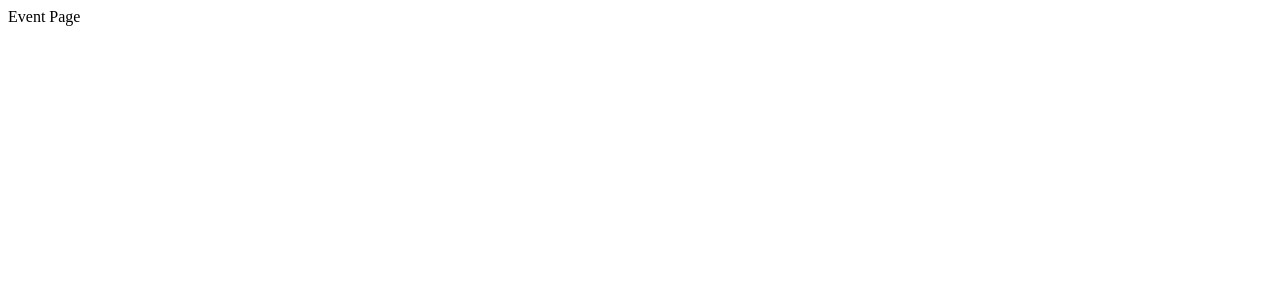
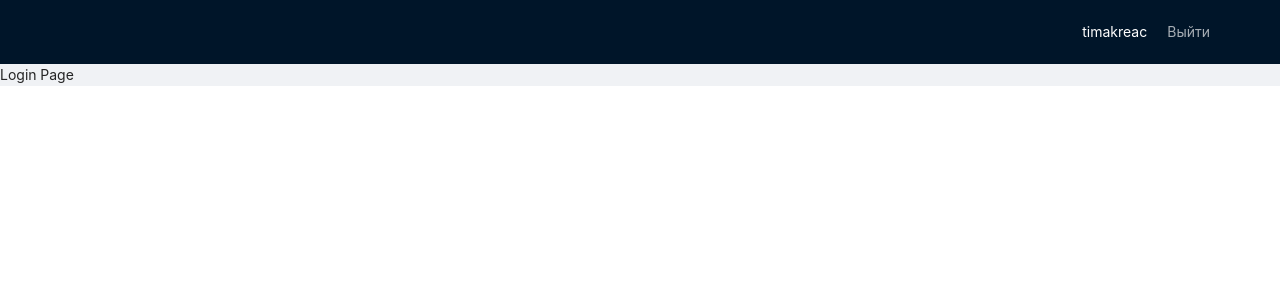
Before and after one commit to TimaKreac/calendar-test, a React (Create React App) app: page /login in a window 1280 px wide. Before the commit this address led to /. Shown: the top 300 px of the page. Built offline with nearby package versions, Linux system fonts and the light colour scheme.

Commit message:
added navbar component

```diff
--- a/src/App.css
+++ b/src/App.css
@@ -1,38 +1 @@
-.App {
-  text-align: center;
-}
-
-.App-logo {
-  height: 40vmin;
-  pointer-events: none;
-}
-
-@media (prefers-reduced-motion: no-preference) {
-  .App-logo {
-    animation: App-logo-spin infinite 20s linear;
-  }
-}
-
-.App-header {
-  background-color: #282c34;
-  min-height: 100vh;
-  display: flex;
-  flex-direction: column;
-  align-items: center;
-  justify-content: center;
-  font-size: calc(10px + 2vmin);
-  color: white;
-}
-
-.App-link {
-  color: #61dafb;
-}
-
-@keyframes App-logo-spin {
-  from {
-    transform: rotate(0deg);
-  }
-  to {
-    transform: rotate(360deg);
-  }
-}
+@import '~antd/dist/antd.css';
--- a/src/App.tsx
+++ b/src/App.tsx
@@ -1,12 +1,18 @@
 import React from 'react'
+import { Layout } from 'antd'
+
+import AppRouter from './components/AppRouter'
+import Navbar from './components/Navbar'
 import './App.css'
-import AppRouter from './components/AppRouter'
 
 function App() {
   return (
-    <div>
-      <AppRouter />
-    </div>
+    <Layout>
+      <Navbar />
+      <Layout.Content>
+        <AppRouter />
+      </Layout.Content>
+    </Layout>
   )
 }
 
--- a/src/components/AppRouter.tsx
+++ b/src/components/AppRouter.tsx
@@ -5,7 +5,7 @@
 interface AppRouterProps {}
 
 const AppRouter: React.FC<AppRouterProps> = () => {
-  const auth = true
+  let auth = false
 
   return (
     <>
--- /dev/null
+++ b/src/components/Navbar.tsx
@@ -0,0 +1,45 @@
+import React from 'react'
+import { Layout, Row, Menu } from 'antd'
+import { useHistory } from 'react-router-dom'
+
+import { RouteNames } from '../routes'
+
+interface NavbarProps {}
+
+const Navbar: React.FC<NavbarProps> = () => {
+  const router = useHistory()
+  let auth = true
+
+  return (
+    <Layout.Header>
+      {auth ? (
+        <Row justify='end'>
+          <div style={{ color: 'white' }}>timakreac</div>
+          <Menu
+            theme='dark'
+            mode='horizontal'
+            selectable={false}
+            style={{ display: 'flex', justifyContent: 'end' }}
+          >
+            <Menu.Item onClick={() => console.log('disconnect')} key='1'>
+              Выйти
+            </Menu.Item>
+          </Menu>
+        </Row>
+      ) : (
+        <Menu
+          theme='dark'
+          mode='horizontal'
+          selectable={false}
+          style={{ display: 'flex', justifyContent: 'end' }}
+        >
+          <Menu.Item onClick={() => router.push(RouteNames.LOGIN)} key='1'>
+            Логин
+          </Menu.Item>
+        </Menu>
+      )}
+    </Layout.Header>
+  )
+}
+
+export default Navbar
```
